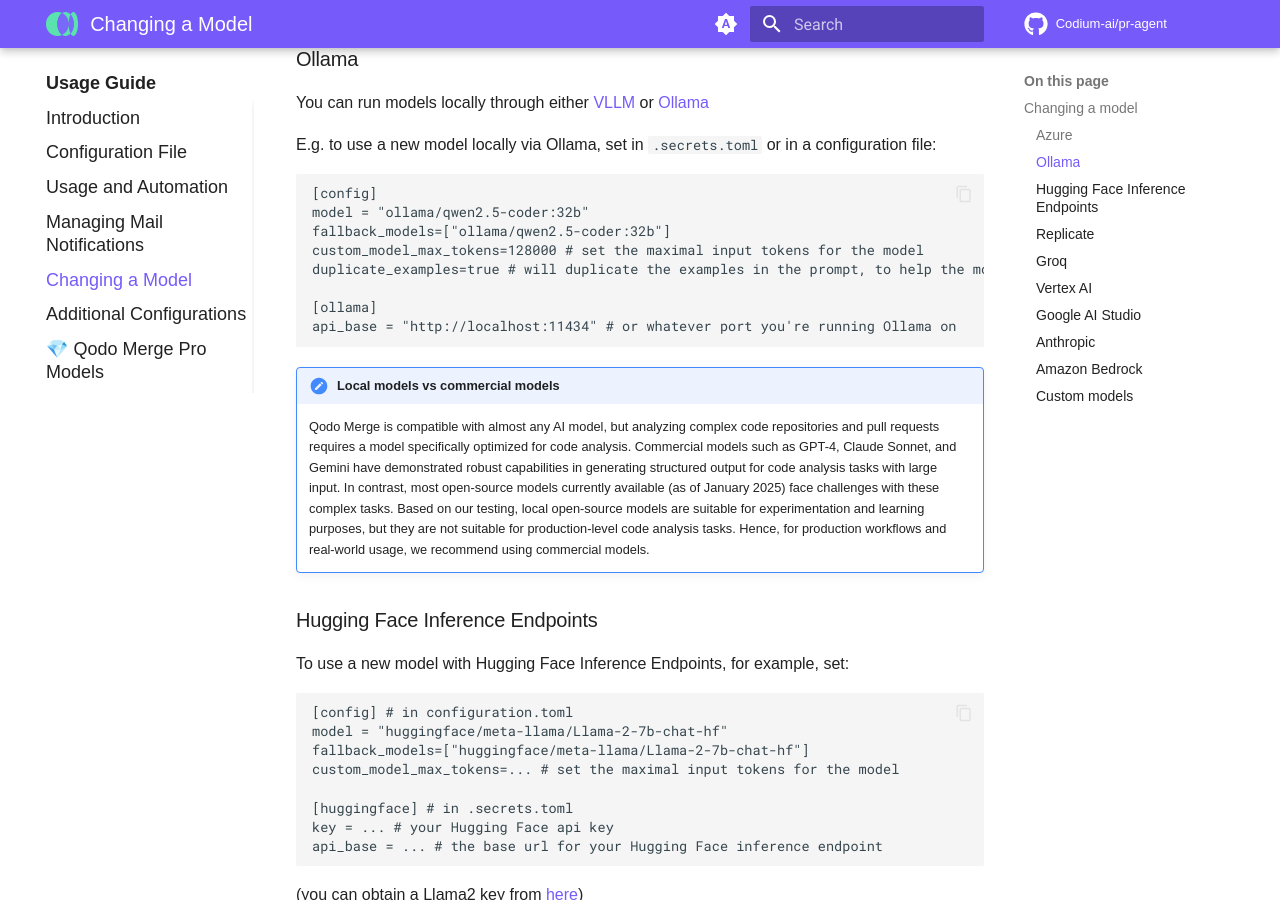
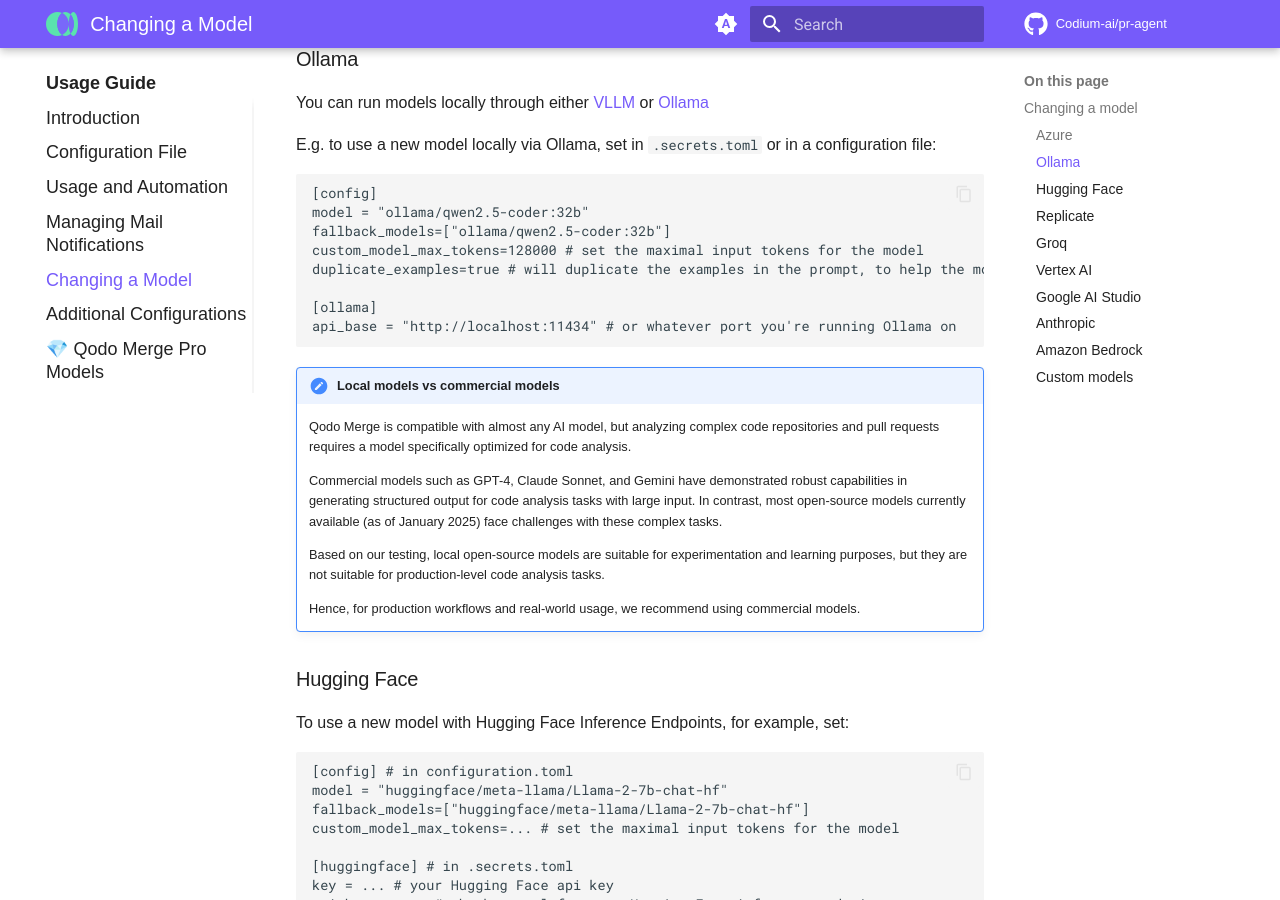
Before and after one commit to Codium-ai/pr-agent, an MkDocs documentation site: the page built from docs/docs/usage-guide/changing_a_model.md, in a window 1280 px wide and 900 px high, scrolled down 946 px. Built offline with MkDocs 1.6.1 and Material for MkDocs 9.7.7, drawn with Linux system fonts in a browser that asks for light colours; comment, search, counter and statistics services are not loaded.

````diff
--- a/docs/docs/usage-guide/changing_a_model.md
+++ b/docs/docs/usage-guide/changing_a_model.md
@@ -40,7 +40,7 @@ E.g. to use a new model locally via Ollama, set in `.secrets.toml` or in a confi
 model = "ollama/qwen2.5-coder:32b"
 fallback_models=["ollama/qwen2.5-coder:32b"]
 custom_model_max_tokens=128000 # set the maximal input tokens for the model
-duplicate_examples=true # will duplicate the examples in the prompt, to help the model to output structured output
+duplicate_examples=true # will duplicate the examples in the prompt, to help the model to generate structured output
 
 [ollama]
 api_base = "http://localhost:11434" # or whatever port you're running Ollama on
@@ -48,11 +48,14 @@ api_base = "http://localhost:11434" # or whatever port you're running Ollama on
 
 !!! note "Local models vs commercial models"
     Qodo Merge is compatible with almost any AI model, but analyzing complex code repositories and pull requests requires a model specifically optimized for code analysis.
+
     Commercial models such as GPT-4, Claude Sonnet, and Gemini have demonstrated robust capabilities in generating structured output for code analysis tasks with large input. In contrast, most open-source models currently available (as of January 2025) face challenges with these complex tasks.
+
     Based on our testing, local open-source models are suitable for experimentation and learning purposes, but they are not suitable for production-level code analysis tasks.
+
     Hence, for production workflows and real-world usage, we recommend using commercial models.
 
-### Hugging Face Inference Endpoints
+### Hugging Face
 
 To use a new model with Hugging Face Inference Endpoints, for example, set:
 ```
````
Also changed, not shown: docs/docs/tools/implement.md (+8 -8 lines), README.md.
